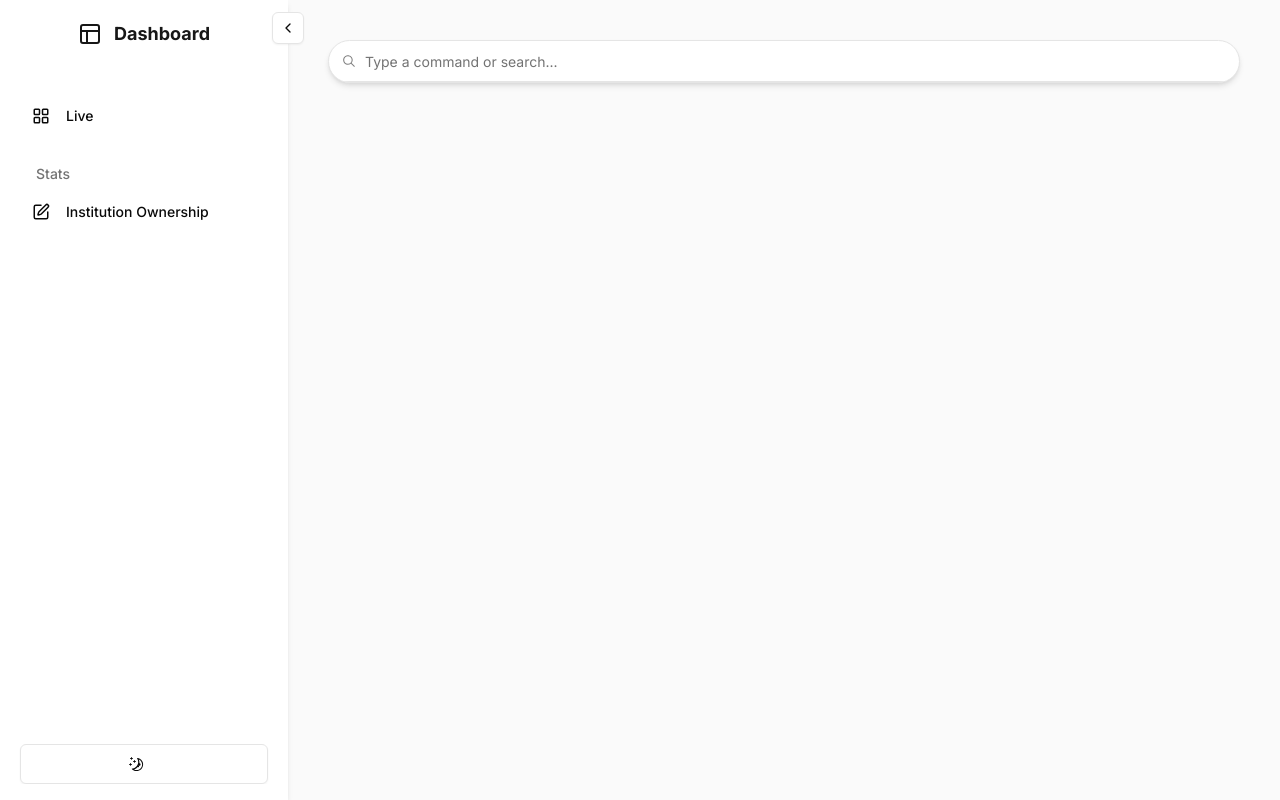
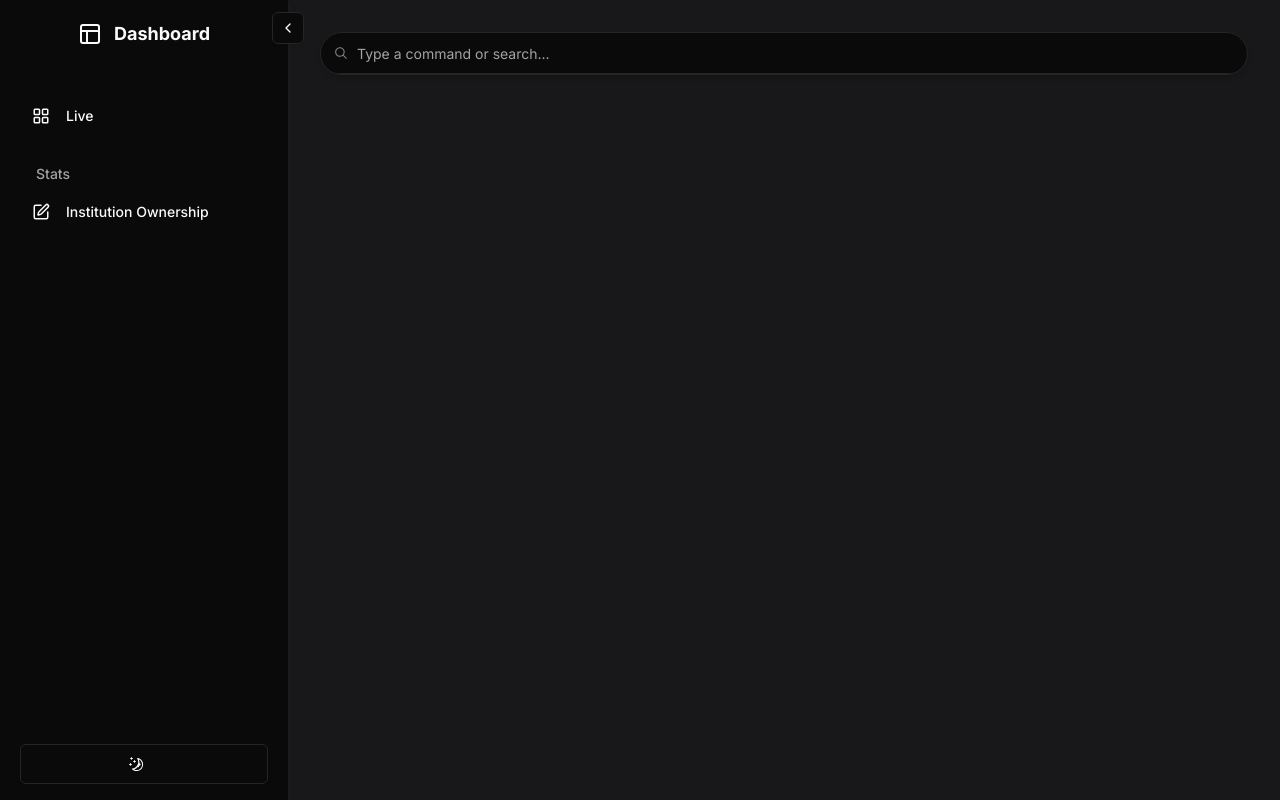
Before and after one commit to chokychou/13f, a Next.js app in the folder src/webapp/: page / in a window 1280 px wide. Built offline with nearby package versions, Linux system fonts and the light colour scheme.

Commit message:
added dark theme

```diff
--- a/src/webapp/src/app/globals.css
+++ b/src/webapp/src/app/globals.css
@@ -84,5 +84,6 @@
   }
   body {
     @apply bg-background text-foreground;
+    @apply transition-colors duration-200;
   }
 }
--- a/src/webapp/src/app/layout.js
+++ b/src/webapp/src/app/layout.js
@@ -1,4 +1,5 @@
 import { Inter } from "next/font/google";
+import { ThemeProvider } from '../components/providers/theme-provider'
 import "./globals.css";
 
 const inter = Inter({ subsets: ["latin"] });
@@ -12,7 +13,12 @@ export default function RootLayout({ children }) {
   return (
     <html lang="en">
       <body className={inter.className}>
-        <main>{children}</main>
+        <ThemeProvider
+          attribute="class"
+          defaultTheme="dark"
+        >
+          <main>{children}</main>
+        </ThemeProvider>
       </body>
     </html>
   );
--- a/src/webapp/src/components/admin-panel/SearchForm.js
+++ b/src/webapp/src/components/admin-panel/SearchForm.js
@@ -49,8 +49,8 @@ export default function SearchForm({ searchCallback }) {
     }, [searchTerm]);
 
     return (
-        <div className="relative w-full p-5">
-            <Command className={`bg-white border shadow-md md:min-w-[450px] ${showDropdown ? 'rounded-lg' : 'rounded-full'}`}>
+        <div className="relative w-full p-3">
+            <Command className={`border shadow-md md:min-w-[450px] ${showDropdown ? 'rounded-lg' : 'rounded-full'}`}>
                 <CommandInput
                     placeholder="Type a command or search..."
                     className="w-full text-sm rounded-lg "
--- a/src/webapp/src/components/admin-panel/ThirteenF.js
+++ b/src/webapp/src/components/admin-panel/ThirteenF.js
@@ -10,11 +10,9 @@ import {
 } from "@nextui-org/react";
 
 function handleSortHelper(a, b, key) {
-    // Handle numeric sorting for 'shares_held' and 'value'
     if (key === "shares_held" || key === "value") {
         return a[key] - b[key];
     } else {
-        // Handle string sorting for other keys
         return a[key].localeCompare(b[key]);
     }
 }
--- a/src/webapp/src/components/admin-panel/menu.jsx
+++ b/src/webapp/src/components/admin-panel/menu.jsx
@@ -16,11 +16,13 @@ import {
   TooltipProvider,
 } from "@/components/ui/tooltip";
 import { useState } from "react";
+import { useTheme } from "next-themes";
 
 export function Menu({ isOpen, selectedTabCallback }) {
   const pathname = usePathname();
   const menuList = getMenuList(pathname);
   const [activeTab, setActiveTab] = useState(null);
+  const { theme, setTheme } = useTheme();
 
   const handleTabClick = (tabName) => {
     if (selectedTabCallback) {
@@ -125,11 +127,18 @@ export function Menu({ isOpen, selectedTabCallback }) {
               <Tooltip delayDuration={100}>
                 <TooltipTrigger asChild>
                   <Button
-                    onClick={() => {}}
+                    onClick={() =>
+                      setTheme(theme === "dark" ? "light" : "dark")
+                    }
                     variant="outline"
-                    className="w-full justify-center h-10 mt-5">
+                    className="w-full justify-center h-10 mt-5"
+                  >
                     <span className={cn(isOpen === false ? "" : "mr-4")}>
-                      <MoonIcon size={18} />
+                      {theme === "dark" ? (
+                        <MoonIcon size={18} />
+                      ) : (
+                        <SunIcon size={18} />
+                      )}
                     </span>
                   </Button>
                 </TooltipTrigger>
```
